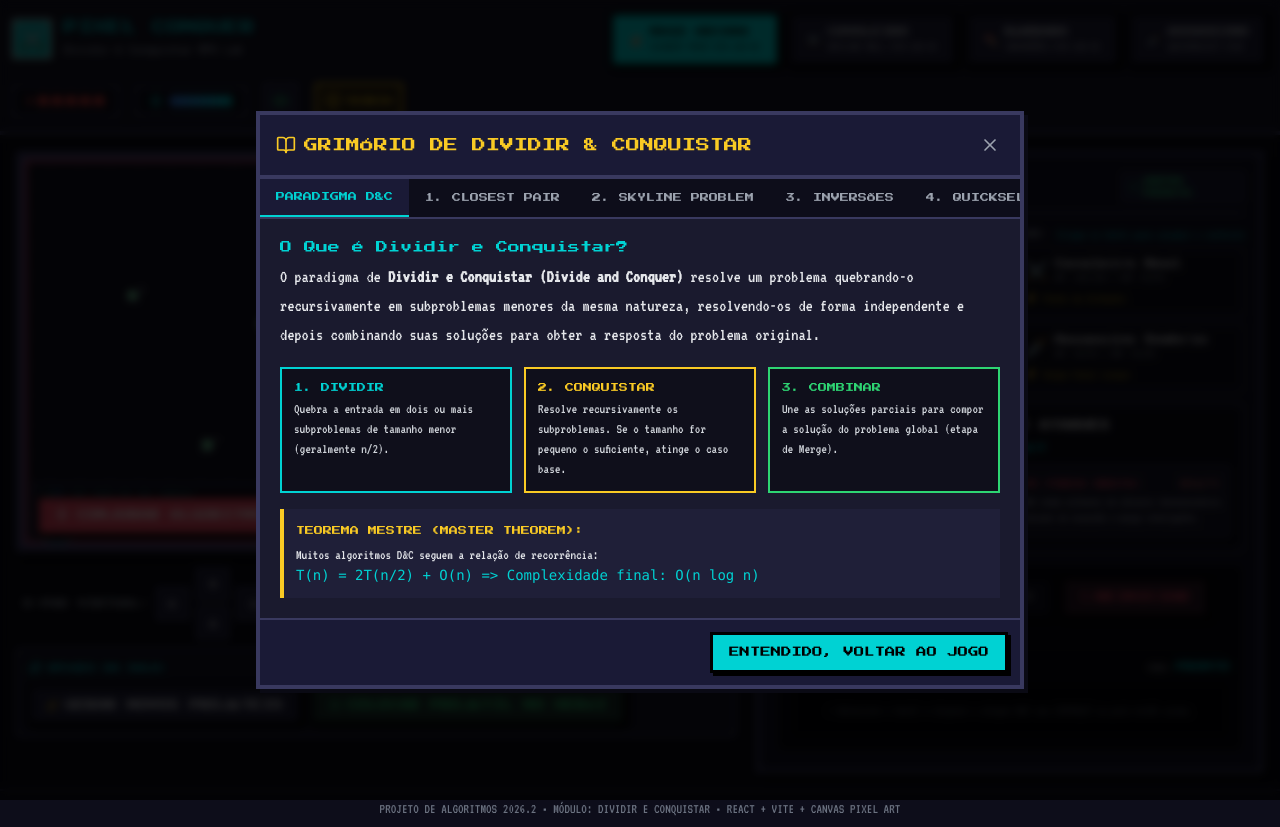
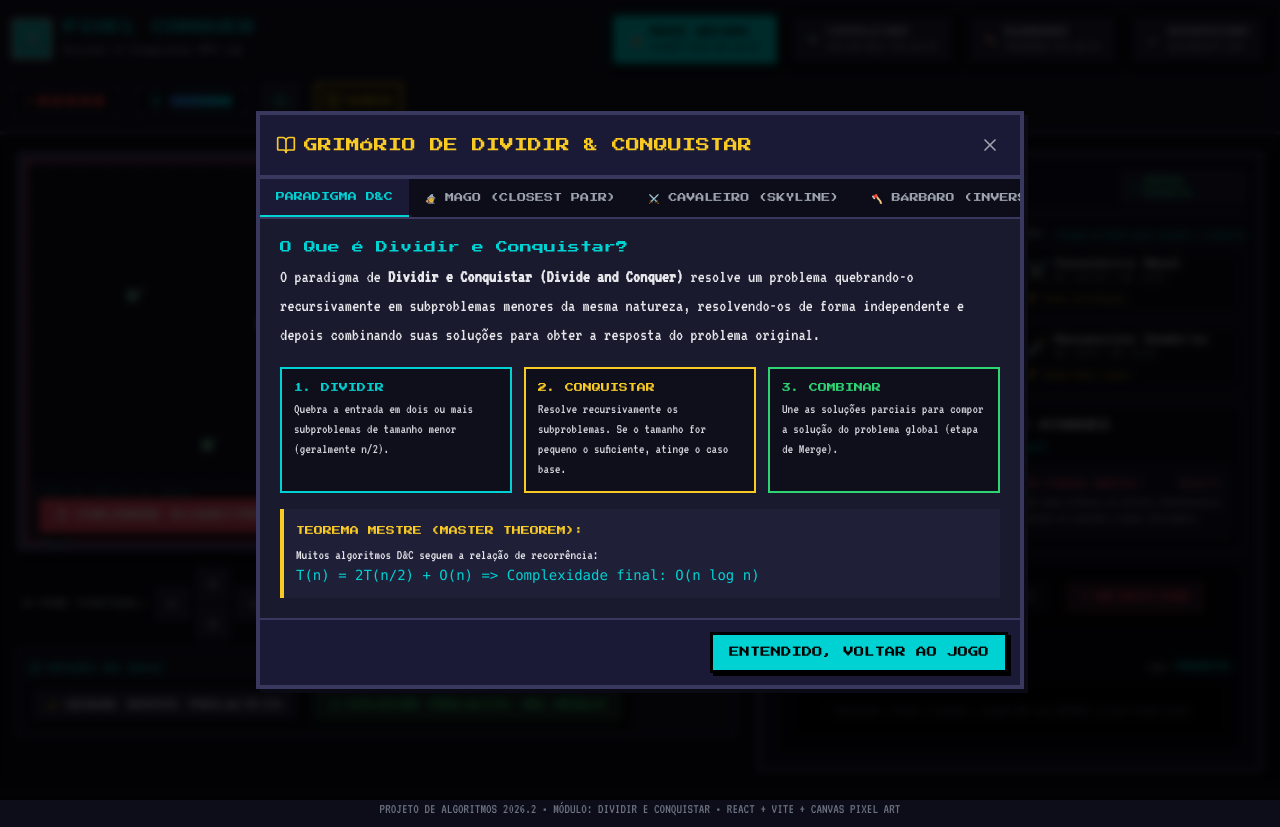
Before and after one commit to projeto-de-algoritmos-2026/G2_Dividir_e_Conquistar_PA-26.2, a React (Vite) app: page / in a window 1280 px wide. Both pictures are taken after a click on the button "TEORIA". Built offline with nearby package versions, Linux system fonts and the light colour scheme.

Commit message:
docs: atualiza documentacao e modal teorico com as 4 classes de herois e dashboard de combate

```diff
--- a/src/components/TheoryModal.jsx
+++ b/src/components/TheoryModal.jsx
@@ -30,10 +30,10 @@ export default function TheoryModal({ isOpen, onClose }) {
         <div className="flex border-b-2 border-[#39395f] bg-[#0d0d1a] overflow-x-auto text-xs">
           {[
             { id: 'overview', label: 'Paradigma D&C' },
-            { id: 'closest', label: '1. Closest Pair' },
-            { id: 'skyline', label: '2. Skyline Problem' },
-            { id: 'inversion', label: '3. Inversões' },
-            { id: 'quickselect', label: '4. QuickSelect' },
+            { id: 'closest', label: '🧙 Mago (Closest Pair)' },
+            { id: 'skyline', label: '⚔️ Cavaleiro (Skyline)' },
+            { id: 'inversion', label: '🪓 Bárbaro (Inversões)' },
+            { id: 'quickselect', label: '🗡️ Assassino (QuickSelect)' },
           ].map((tab) => (
             <button
               key={tab.id}
```
Also changed, not shown: 1 other file (tests, documents, lock files or other folders).
